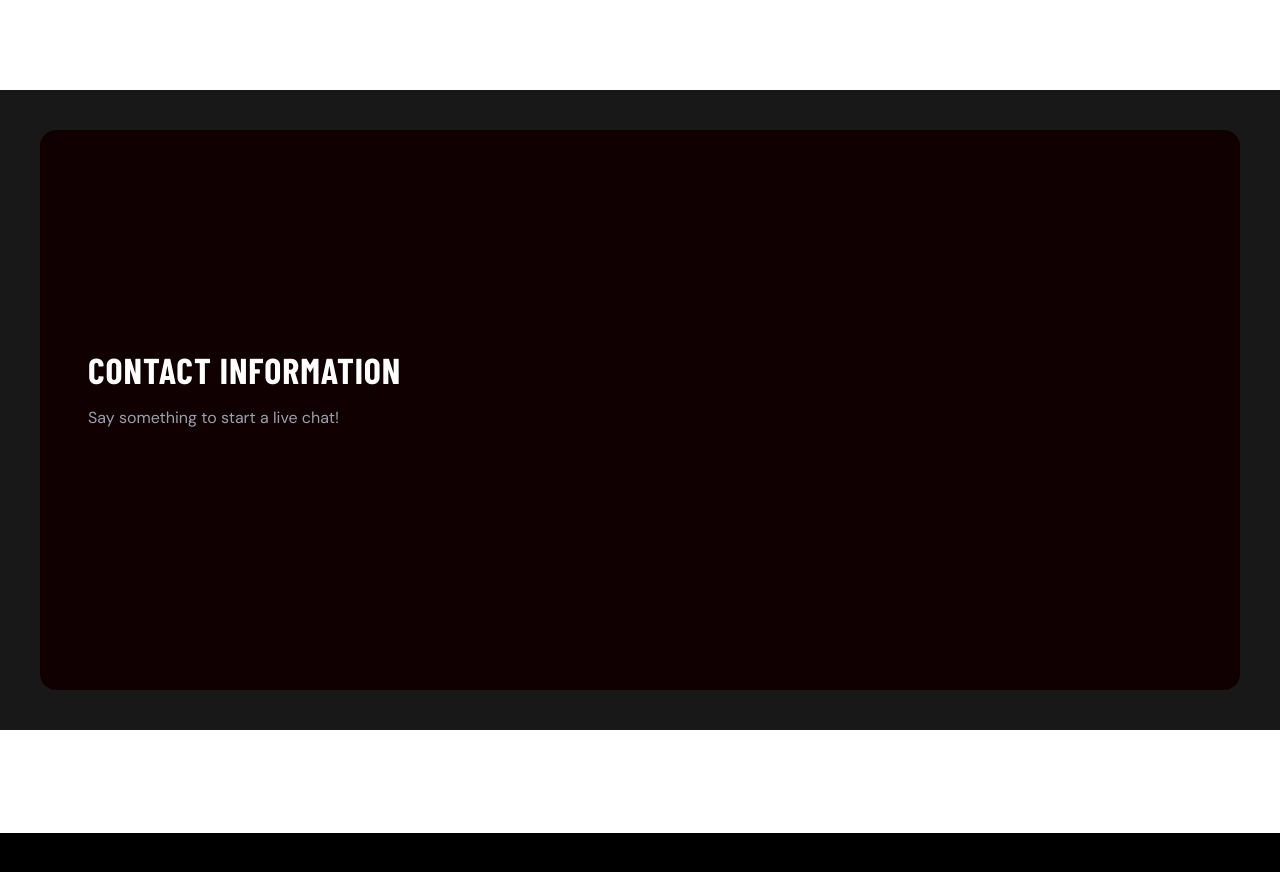
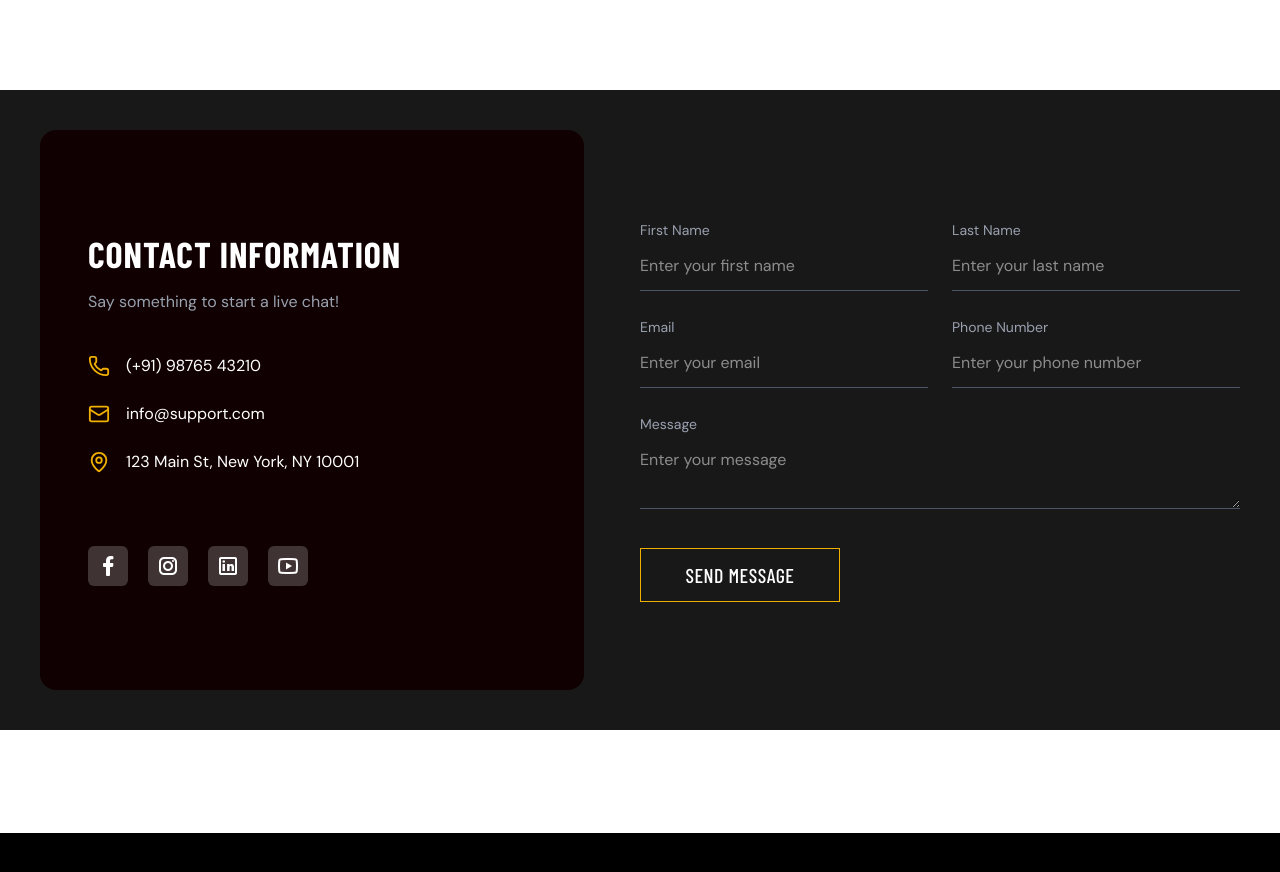
Before and after one commit to Jisap/react-vite-drivex, a React (Vite) app: page /contact in a window 1280 px wide. Shown: the part 460-1332 px from the top of the page. Built offline with nearby package versions, Linux system fonts and the light colour scheme; a web font is replaced by a local one.

Commit message:
feat: add Contact page with information section and inquiry form

```diff
--- a/src/features/home/pages/Contact.jsx
+++ b/src/features/home/pages/Contact.jsx
@@ -2,7 +2,7 @@ import { Mail, MapPin, Phone } from 'lucide-react'
 import PageBanner from '../../../shared/ui/PageBanner'
 import facebook from "../../../assets/images/facebook.png"
 import instagram from "../../../assets/images/instagram.png"
-import twiiter from "../../../assets/images/linkedin.png"
+import twitter from "../../../assets/images/linkedin.png"
 import youtube from "../../../assets/images/youtube.png"
 import { Link } from 'react-router-dom'
 import Button from '../../../shared/components/Button'
@@ -29,7 +29,138 @@ const Contact = () => {
           <p className='text-gray-400 mb-10' data-aos="fade-right" data-aos-delay="500">
             Say something to start a live chat!
           </p>
+
+          <div className='space-y-6 text-white'>
+            <div className='flex items-center gap-4'>
+              <Phone size={22} className='text-primary' />
+              <span>(+91) 98765 43210</span>
+            </div>
+            <div className='flex items-center gap-4'>
+              <Mail size={22} className='text-primary' />
+              <span>info@support.com</span>
+            </div>
+            <div className='flex items-center gap-4'>
+              <MapPin size={22} className='text-primary' />
+              <span>123 Main St, New York, NY 10001</span>
+            </div>
+          </div>
+
+          <ul className='centered-row gap-5 mt-18'>
+            <li className='fade-down' data-aos="fade-right" data-aos-delay='800'>
+              <Link
+                to="https://www.facebook.com/"
+                className="group bg-white/20 w-10 h-10 flex items-center justify-center rounded-md hover:rotate-12 hover:scale-110 transition-all duration-300"
+              >
+                <img src={facebook} alt="facebook-icon" className='w-6 h-6' />
+              </Link>
+            </li>
+
+            <li className='fade-down' data-aos="fade-right" data-aos-delay='900'>
+              <Link
+                to="https://www.instagram.com/"
+                className="group bg-white/20 w-10 h-10 flex items-center justify-center rounded-md hover:rotate-12 hover:scale-110 transition-all duration-300"
+              >
+                <img src={instagram} alt="instagram-icon" className='w-6 h-6' />
+              </Link>
+            </li>
+            <li className='fade-down' data-aos="fade-right" data-aos-delay='1000'>
+              <Link
+                to="https://www.linkedin.com/"
+                className="group bg-white/20 w-10 h-10 flex items-center justify-center rounded-md hover:rotate-12 hover:scale-110 transition-all duration-300"
+              >
+                <img src={twitter} alt="twitter-icon" className='w-6 h-6' />
+              </Link>
+            </li>
+
+            <li className='fade-down' data-aos="fade-right" data-aos-delay='1100'>
+              <Link
+                to="https://www.youtube.com/"
+                className="group bg-white/20 w-10 h-10 flex items-center justify-center rounded-md hover:rotate-12 hover:scale-110 transition-all duration-300"
+              >
+                <img src={youtube} alt="youtube-icon" className='w-6 h-6' />
+              </Link>
+            </li>
+          </ul>
         </div>
+
+        <form className='w-full lg:w-1/2 text-white h-full flex flex-col justify-center items-start'>
+          <div className='grid md:grid-cols-2 gap-6 w-full'>
+            <div>
+              <label className='text-sm text-gray-400' data-aos="fade-center" data-aos-delay="400">
+                First Name
+              </label>
+              <input
+                type="text"
+                placeholder='Enter your first name'
+                className="w-full bg-transparent border-b border-gray-600 py-3 outline-none focus:border-white"
+                required
+                data-aos="fade-center"
+                data-aos-delay="500"
+              />
+            </div>
+
+            <div>
+              <label className='text-sm text-gray-400' data-aos="fade-center" data-aos-delay="400">
+                Last Name
+              </label>
+              <input
+                type="text"
+                placeholder='Enter your last name'
+                className="w-full bg-transparent border-b border-gray-600 py-3 outline-none focus:border-white"
+                required
+                data-aos="fade-center"
+                data-aos-delay="500"
+              />
+            </div>
+
+            <div>
+              <label className='text-sm text-gray-400' data-aos="fade-center" data-aos-delay="400">
+                Email
+              </label>
+              <input
+                type="email"
+                placeholder='Enter your email'
+                className="w-full bg-transparent border-b border-gray-600 py-3 outline-none focus:border-white"
+                required
+                data-aos="fade-center"
+                data-aos-delay="500"
+              />
+            </div>
+
+            <div>
+              <label className='text-sm text-gray-400' data-aos="fade-center" data-aos-delay="400">
+                Phone Number
+              </label>
+              <input
+                type="text"
+                placeholder='Enter your phone number'
+                className="w-full bg-transparent border-b border-gray-600 py-3 outline-none focus:border-white"
+                required
+                data-aos="fade-center"
+                data-aos-delay="500"
+              />
+            </div>
+          </div>
+
+          <div className='mt-6 w-full' data-aos="fade-center" data-aos-delay="600">
+            <label className='text-sm text-gray-400'>
+              Message
+            </label>
+            <textarea
+              placeholder='Enter your message'
+              className="w-full bg-transparent border-b border-gray-600 py-3 outline-none focus:border-white"
+              required
+            />
+          </div>
+
+          <Button
+            type="submit"
+            text="Send Message"
+            className="btn-yellow mt-8"
+            data-aos="fade-center"
+            data-aos-delay="700"
+          />
+        </form>
       </div>
     </>
   )
```
